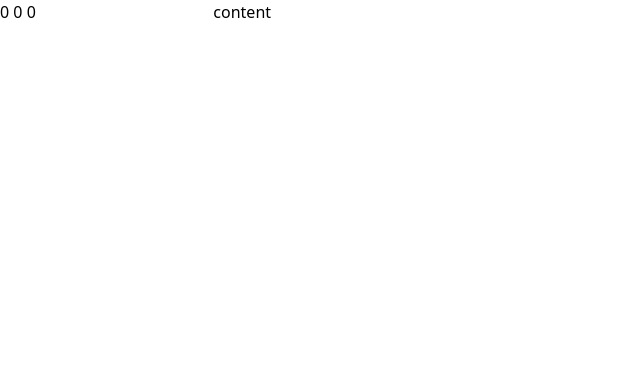
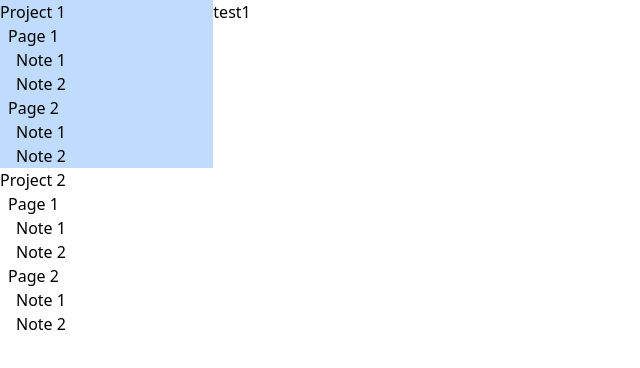
Before and after one commit to flacisbetter/Notokyo, a React (Vite) app: page / in a window 1280 px wide. Shown: the top 368 px of the page, without its empty margins (0-640 px from the left). Built offline with nearby package versions, Linux system fonts and the light colour scheme.

Commit message:
can now select the note i want to see and see data

```diff
--- a/src/App.tsx
+++ b/src/App.tsx
@@ -24,7 +24,7 @@ function App() {
         />
       </div>
       <div className="col-span-5">
-        <Content />
+        <Content data={dummyData} projectId={projectId} pageId={pageId} noteId={noteId} />
       </div>
     </div>
   );
--- a/src/components/Content.tsx
+++ b/src/components/Content.tsx
@@ -1,5 +1,7 @@
-function Content() {
-  return <div>content</div>;
+import type { ContentProps } from "../index";
+
+function Content(props: ContentProps) {
+  return <div>{props.data[props.projectId].pages[props.pageId].notes[props.noteId].text}</div>;
 }
 
 export default Content;
--- a/src/components/Menu.tsx
+++ b/src/components/Menu.tsx
@@ -1,11 +1,53 @@
+import { useEffect } from "react";
 import type { MenuProps } from "../index";
 
 function Menu(props: MenuProps) {
-  return (
-    <div>
-      {props.projectId} {props.pageId} {props.noteId}
-    </div>
-  );
+  function activateNote(
+    e: React.MouseEvent<HTMLLIElement, MouseEvent>,
+    projectId: number,
+    pageId: number,
+    noteId: number
+  ) {
+    props.setProjectId(projectId);
+    props.setPageId(pageId);
+    props.setNoteId(noteId);
+  }
+
+  useEffect(() => console.log(props.projectId, props.pageId, props.noteId));
+
+  const menuList = props.data.map((project) => {
+    return (
+      <ul>
+        <li key={project.id} className="hover:bg-blue-200">
+          {project.name}
+          <ul>
+            {project.pages.map((page) => {
+              return (
+                <li key={page.id} className="pl-2 hover:bg-blue-400">
+                  {page.name}
+                  <ul>
+                    {page.notes.map((note) => {
+                      return (
+                        <li
+                          key={note.id}
+                          className="pl-2 hover:bg-blue-600"
+                          onClick={(e) => activateNote(e, project.id, page.id, note.id)}
+                        >
+                          {note.name}
+                        </li>
+                      );
+                    })}
+                  </ul>
+                </li>
+              );
+            })}
+          </ul>
+        </li>
+      </ul>
+    );
+  });
+
+  return <div>{menuList}</div>;
 }
 
 export default Menu;
--- a/src/dummyData.ts
+++ b/src/dummyData.ts
@@ -19,7 +19,7 @@ export const dummyData = [
             author: "Miles",
             date_created: "2022-09-19T09:56:30",
             last_updated: "2022-09-19T09:56:30",
-            text: "test",
+            text: "test1",
           },
 
           {
@@ -28,7 +28,7 @@ export const dummyData = [
             author: "Miles",
             date_created: "2022-09-19T09:56:30",
             last_updated: "2022-09-19T09:56:30",
-            text: "test",
+            text: "test2",
           },
         ],
       },
@@ -46,7 +46,7 @@ export const dummyData = [
             author: "Miles",
             date_created: "2022-09-19T09:56:30",
             last_updated: "2022-09-19T09:56:30",
-            text: "test",
+            text: "test3",
           },
           {
             id: 1,
@@ -54,7 +54,7 @@ export const dummyData = [
             author: "Miles",
             date_created: "2022-09-19T09:56:30",
             last_updated: "2022-09-19T09:56:30",
-            text: "test",
+            text: "test4",
           },
         ],
       },
@@ -81,7 +81,7 @@ export const dummyData = [
             author: "Miles",
             date_created: "2022-09-19T09:56:30",
             last_updated: "2022-09-19T09:56:30",
-            text: "test",
+            text: "test5",
           },
 
           {
@@ -90,7 +90,7 @@ export const dummyData = [
             author: "Miles",
             date_created: "2022-09-19T09:56:30",
             last_updated: "2022-09-19T09:56:30",
-            text: "test",
+            text: "test6",
           },
         ],
       },
@@ -108,7 +108,7 @@ export const dummyData = [
             author: "Miles",
             date_created: "2022-09-19T09:56:30",
             last_updated: "2022-09-19T09:56:30",
-            text: "test",
+            text: "test7",
           },
           {
             id: 1,
@@ -116,7 +116,7 @@ export const dummyData = [
             author: "Miles",
             date_created: "2022-09-19T09:56:30",
             last_updated: "2022-09-19T09:56:30",
-            text: "test",
+            text: "test8",
           },
         ],
       },
```
Also changed, not shown: src/index.d.ts (+7 -0 lines).
